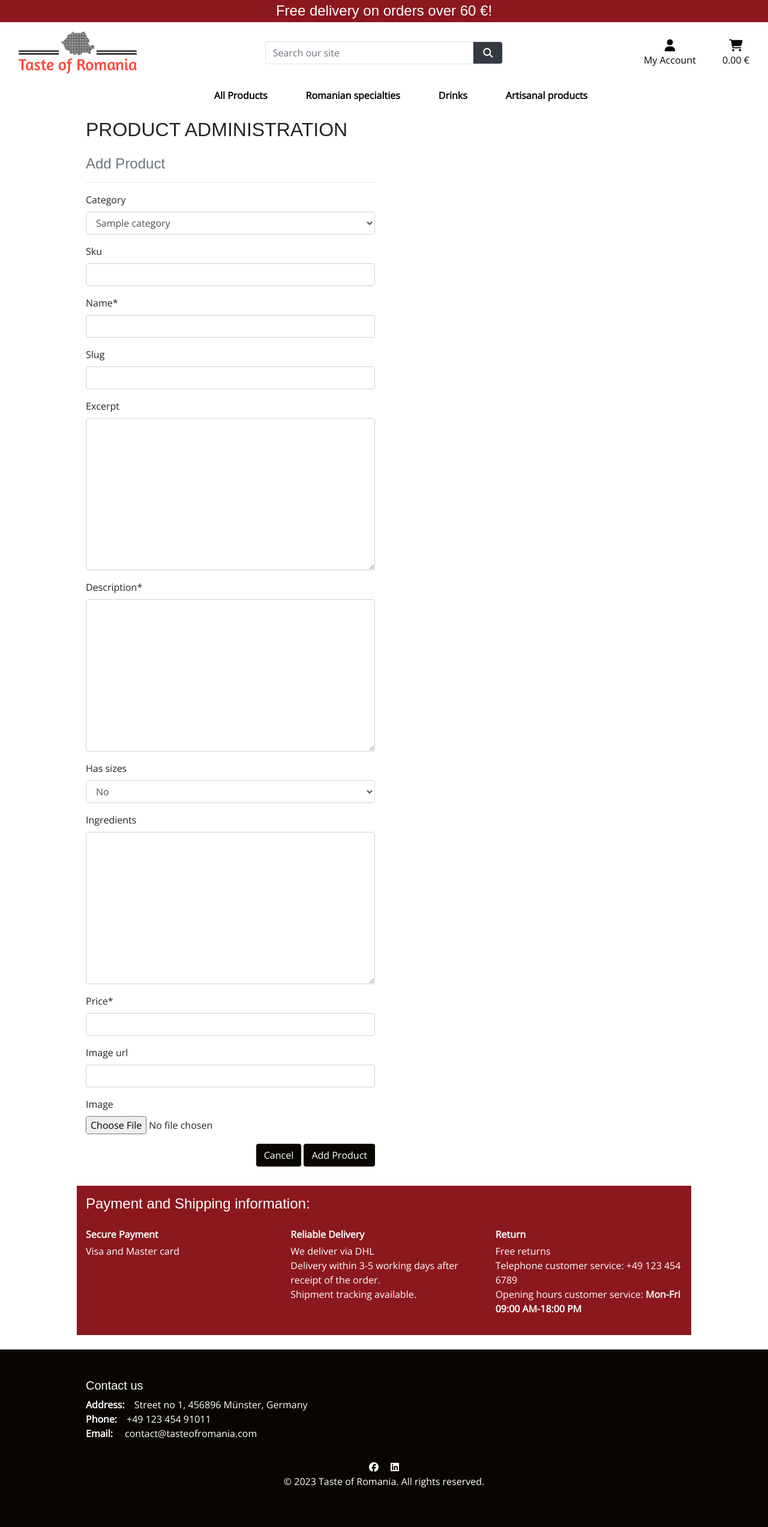
After one commit to AdrianaStoi/Taste-of-Romania, a Django app: page /products/add/ in a window 1280 px wide. The commit adds this page. Shown: the whole page at 60% size. Run offline with Django 3.2, Linux system fonts and the light colour scheme; tables that the repository leaves empty hold one stand-in row (values such as "Sample post"); some libraries are stand-ins or nearby versions; some web fonts are replaced.

Commit message:
Add view for add_product page, url and template

```diff
--- a/products/models.py
+++ b/products/models.py
@@ -26,7 +26,7 @@ class Product(models.Model):
     updated_on = models.DateTimeField(auto_now=True)
     sku = models.CharField(max_length=254, null=True, blank=True)
     name = models.CharField(max_length=254)
-    slug = models.SlugField(max_length=250, unique=True)
+    slug = models.SlugField(max_length=250, unique=True, null=True, blank=True)
     excerpt = models.TextField(blank=True)
     description = models.TextField()
     has_sizes = models.BooleanField(default=False, null=True, blank=True)
--- /dev/null
+++ b/products/templates/products/add_product.html
@@ -0,0 +1,37 @@
+{% extends "base.html" %}
+{% load static %}
+
+{% block page_header %}
+    <div class="container header-container">
+        <div class="row">
+            <div class="col"></div>
+        </div>
+    </div>
+{% endblock %}
+
+{% block content %}
+    <div class="cover-container"></div>
+    <div class="container">
+        <div class="row">
+            <div class="col-12 col-md-6">
+                <hr>
+                <h2 class="mb-4 text-uppercase">Product Administration</h2>
+                <h4 class="text-muted">Add Product</h4>
+                <hr>
+            </div>
+        </div>
+
+        <div class="row">
+            <div class="col-12 col-md-6">
+                <form method="POST" action="{% url 'add_product' %}" class="form mb-2" enctype="multipart/form-data">
+                    {% csrf_token %}
+                    {{ form | crispy }}
+                    <div class="text-right">
+                        <a class="btn btn-black-cart rounded" href="{% url 'products' %}">Cancel</a>
+                        <button class="btn btn-black-cart rounded" type="submit">Add Product</button>
+                    </div>
+                </form>
+            </div>
+        </div>
+    </div>
+{% endblock %}
--- a/products/urls.py
+++ b/products/urls.py
@@ -3,5 +3,6 @@ from . import views
 
 urlpatterns = [
     path('', views.all_products, name='products'),
-    path('<product_id>', views.product_information, name='product_information'),
+    path('<int:product_id>/', views.product_information, name='product_information'),
+    path('add/', views.add_product, name='add_product'),
 ]
--- a/products/views.py
+++ b/products/views.py
@@ -3,6 +3,8 @@ from django.contrib import messages
 from django.db.models import Q
 from django.db.models.functions import Lower
 from .models import Product, Category
+
+from .forms import ProductForm
 
 # Create your views here.
 
@@ -80,3 +82,14 @@ def product_information(request, product_id):
     }
 
     return render(request, 'products/product_information.html', context)
+
+def add_product(request):
+
+    """ Add a product to the store """
+    form = ProductForm()
+    template = 'products/add_product.html'
+    context = {
+        'form': form,
+    }
+
+    return render(request, template, context)
--- a/templates/base.html
+++ b/templates/base.html
@@ -79,7 +79,7 @@
                         <div class="dropdown-menu border-0" aria-labelledby="user-options">
                             {% if request.user.is_authenticated %}
                                 {% if request.user.is_superuser %}
-                                    <a href="" class="dropdown-item">Product Management</a>
+                                    <a href="" class="dropdown-item">Product Administration</a>
                                 {% endif %}
                                 <a href="{% url 'profile' %}" class="dropdown-item">My Profile</a>
                                 <a href="{% url 'account_logout' %}" class="dropdown-item">Logout</a>
--- a/templates/includes/mobile-top-header.html
+++ b/templates/includes/mobile-top-header.html
@@ -34,7 +34,7 @@
     <div class="dropdown-menu border-0" aria-labelledby="user-options">
         {% if request.user.is_authenticated %}
             {% if request.user.is_superuser %}
-                <a href="{% url 'account_logout' %}" class="dropdown-item">Product Management</a>
+                <a href="{% url 'account_logout' %}" class="dropdown-item">Product Administration</a>
             {% endif %}
             <a href="" class="dropdown-item">My Profile</a>
             <a href="{% url 'account_logout' %}" class="dropdown-item">Logout</a>
```
